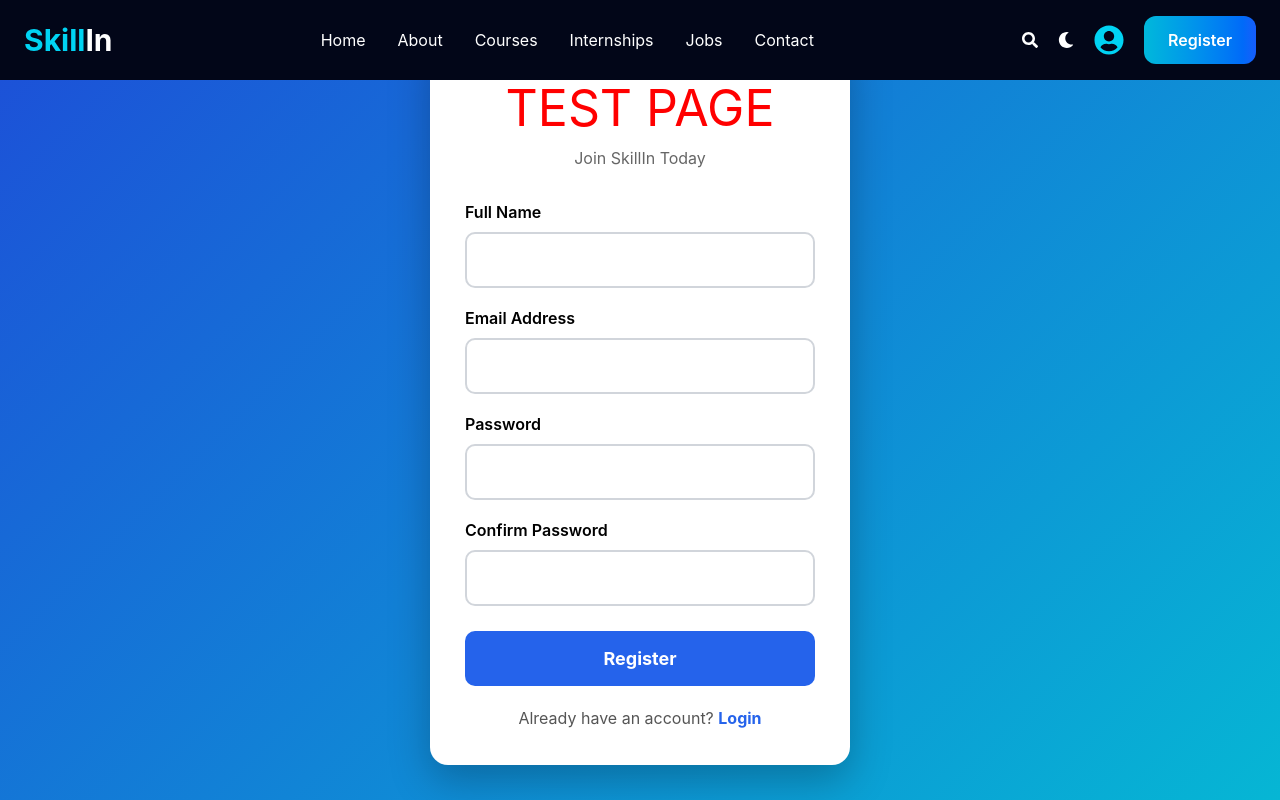
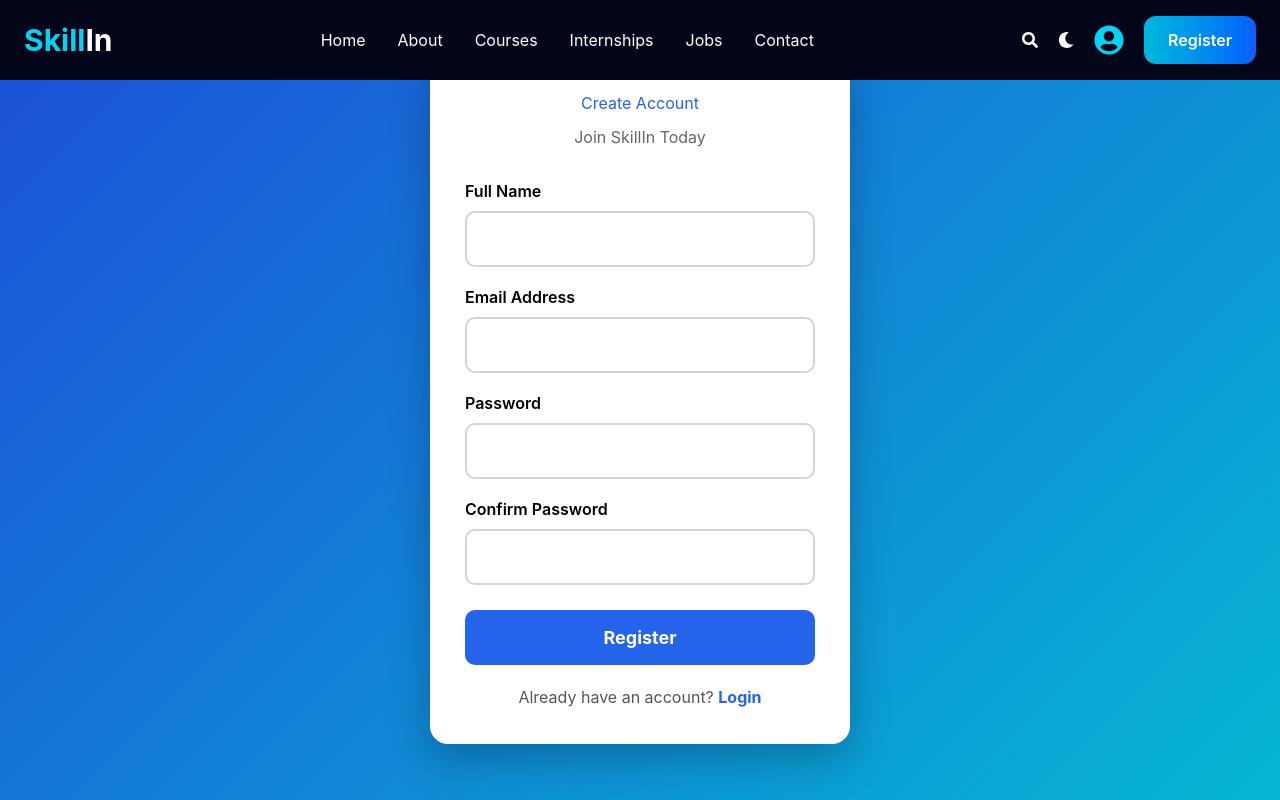
Before and after one commit to rahulrockey0987-tech/Skillin, a React (Vite) app: page /register in a window 1280 px wide. Built offline with nearby package versions, Linux system fonts and the light colour scheme.

Commit message:
Test register page

```diff
--- a/src/pages/Register/Register.jsx
+++ b/src/pages/Register/Register.jsx
@@ -81,14 +81,14 @@ export default function Register() {
           boxShadow: "0 15px 40px rgba(0,0,0,.25)",
         }}
       >
-        <h1
+ <h1
   style={{
-    color: "red",
-    fontSize: "50px",
     textAlign: "center",
+    color: "#2563eb",
+    marginBottom: "10px",
   }}
 >
-  TEST PAGE
+  Create Account
 </h1>
 
         <p
```
